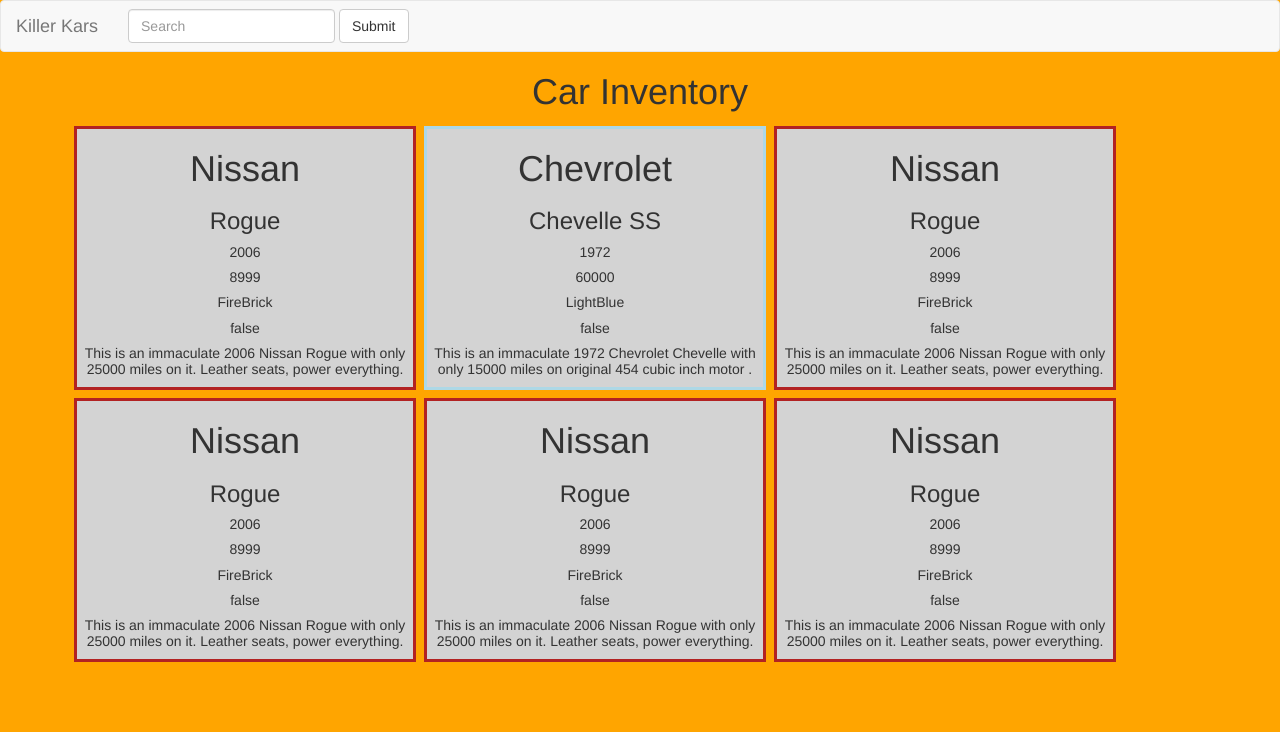
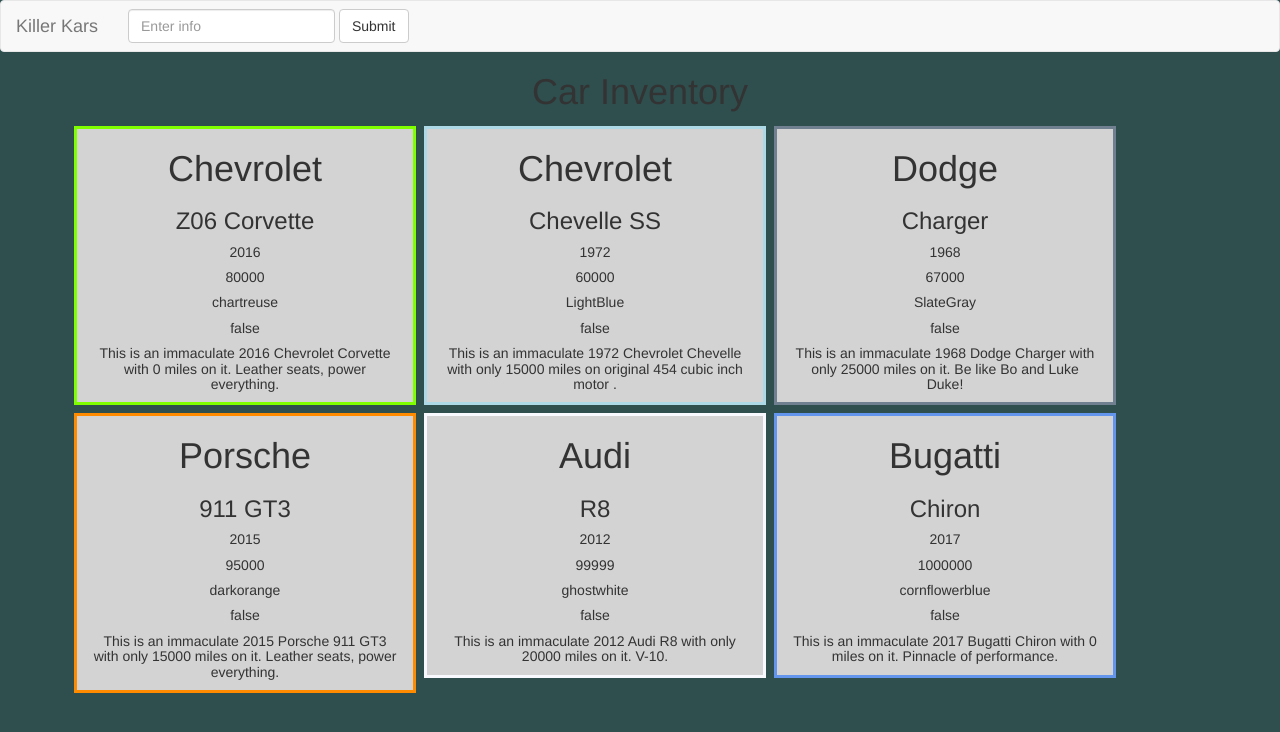
Before and after one commit to jkillz2020/spa-quiz, a website: page index.html in a window 1280 px wide. Drawn offline with nearby package versions, Linux system fonts and the light colour scheme.

Commit message:
event listener click working on background and border colors and input cursor focus

```diff
--- a/index.html
+++ b/index.html
@@ -26,7 +26,7 @@
       </ul>
       <form class="navbar-form navbar-left" role="search">
         <div class="form-group">
-          <input type="text" class="form-control" id="userinput"placeholder="Search">
+          <input type="text" class="form-control" id="userinput"placeholder="Enter info">
         </div>
         <button type="submit" class="btn btn-default">Submit</button>
       </form>
--- a/inventory.json
+++ b/inventory.json
@@ -1,12 +1,12 @@
 {
   "cars": [{
-    "make": "Nissan",
-    "model": "Rogue",
-    "year": "2006",
-    "price": "8999",
-    "color": "FireBrick",
+    "make": "Chevrolet",
+    "model": " Z06 Corvette",
+    "year": "2016",
+    "price": "80000",
+    "color": "chartreuse",
     "purchased": false,
-    "description": "This is an immaculate 2006 Nissan Rogue with only 25000 miles on it. Leather seats, power everything."
+    "description": "This is an immaculate 2016 Chevrolet Corvette with 0 miles on it. Leather seats, power everything."
   }, {
     "make": "Chevrolet",
     "model": "Chevelle SS",
@@ -16,36 +16,36 @@
     "purchased": false,
     "description": "This is an immaculate 1972 Chevrolet Chevelle with only 15000 miles on original 454 cubic inch motor ."
   }, {
-    "make": "Nissan",
-    "model": "Rogue",
-    "year": "2006",
-    "price": "8999",
-    "color": "FireBrick",
+    "make": "Dodge",
+    "model": "Charger",
+    "year": "1968",
+    "price": "67000",
+    "color": "SlateGray",
     "purchased": false,
-    "description": "This is an immaculate 2006 Nissan Rogue with only 25000 miles on it. Leather seats, power everything."
+    "description": "This is an immaculate 1968 Dodge Charger with only 25000 miles on it. Be like Bo and Luke Duke!"
   }, {
-    "make": "Nissan",
-    "model": "Rogue",
-    "year": "2006",
-    "price": "8999",
-    "color": "FireBrick",
+    "make": "Porsche",
+    "model": "911 GT3",
+    "year": "2015",
+    "price": "95000",
+    "color": "darkorange",
     "purchased": false,
-    "description": "This is an immaculate 2006 Nissan Rogue with only 25000 miles on it. Leather seats, power everything."
+    "description": "This is an immaculate 2015 Porsche 911 GT3 with only 15000 miles on it. Leather seats, power everything."
   }, {
-    "make": "Nissan",
-    "model": "Rogue",
-    "year": "2006",
-    "price": "8999",
-    "color": "FireBrick",
+    "make": "Audi",
+    "model": "R8",
+    "year": "2012",
+    "price": "99999",
+    "color": "ghostwhite",
     "purchased": false,
-    "description": "This is an immaculate 2006 Nissan Rogue with only 25000 miles on it. Leather seats, power everything."
+    "description": "This is an immaculate 2012 Audi R8 with only 20000 miles on it. V-10."
   }, {
-    "make": "Nissan",
-    "model": "Rogue",
-    "year": "2006",
-    "price": "8999",
-    "color": "FireBrick",
+    "make": "Bugatti",
+    "model": "Chiron",
+    "year": "2017",
+    "price": "1000000",
+    "color": "cornflowerblue",
     "purchased": false,
-    "description": "This is an immaculate 2006 Nissan Rogue with only 25000 miles on it. Leather seats, power everything."
+    "description": "This is an immaculate 2017 Bugatti Chiron with 0 miles on it. Pinnacle of performance."
   }]
 }
--- a/javascripts/eventlistener.js
+++ b/javascripts/eventlistener.js
@@ -1,17 +1,38 @@
 "use strict";
-var CarLot = (function(orignalCarLot) {
-  orignalCarLot.activateEvents = function()
-};
-
-function addClickEvent(currentCar){
-  for (let i = 0; i < privateInventory.length; i++){
-    let currentInfo = description[i];
-    currentCar.addEventListener("click", function(){
-      removeSelected();
+var CarLot = (function(originalCarLot) {
+  originalCarLot.activateEvents = function() {
+    var currentCar = document.getElementsByClassName("card");
+  for (let i = 0; i < currentCar.length; i++){
+    let currentInfo = currentCar[i].description;
+    currentCar[i].addEventListener("click", function(){
+      originalCarLot.removeSelected();
       userinput.value = "";
       userinput.focus();
-      currentCar.classList.add("selected");
-      //keyEvent(currCard, currBio);
+      currentCar[i].classList.add("selected");
 
-  });
+      })
+     }
+   }
+originalCarLot.removeSelected = function() {
+  var currentCar = document.getElementsByClassName("card");
+  for (let i = 0; i < currentCar.length; i++){
+  currentCar[i].classList.remove("selected");
   }
+}
+
+function newDescription(){
+  userinput.addEventListener("click", function(event){
+    if (currentCar.classList.contains("selected")) {
+      let newInfo = event.userinput.value;
+    currBio.innerHTML = newBio;
+
+      if (event.keyCode === 13){
+        currentInfo.innerHTML = newInfo;
+        userinput.value = "";
+        }
+      }
+  })
+}
+
+  return originalCarLot;
+  })(CarLot || {});
--- a/javascripts/quiz.js
+++ b/javascripts/quiz.js
@@ -1,14 +1,15 @@
 "use strict";
 var CarLot = (function(originalCarLot) {
- originalCarLot.listCars = function(){
+ originalCarLot.listCars = function(populateCars){
     var list = document.getElementsByClassName("container")[0];
     var outputString = "";
-    var populateCars = CarLot.getInventory();
+    // var populateCars = CarLot.getInventory();
+    // console.log(populateCars);
     for (var i = 0; i < populateCars.length; i++) {
     var currentCar = populateCars[i];
 
     //build DOM string
-    outputString += `<div class = ".col-md-4 card" style = "border: solid 3px ${currentCar.color}"><h1>${currentCar.make}</h1>`;
+    outputString += `<div class = "col-md-4 card" style = "border: solid 3px ${currentCar.color}"><h1>${currentCar.make}</h1>`;
     outputString += `<h3>${currentCar.model}</h3>`;
     outputString += `<h5>${currentCar.year}</h5>`;
     outputString += `<h5>${currentCar.price}</h5>`;
@@ -19,12 +20,18 @@
 
       }
  list.innerHTML = outputString;
+CarLot.activateEvents();
     };
+
+
     return originalCarLot;
 
-addClickEvent();
 
-})(CarLot || {});
+
+ })(CarLot || {})
+
+
+
 
 // // Load the inventory and send a callback function to be
 // // invoked after the process is complete
--- a/quiz.css
+++ b/quiz.css
@@ -1,6 +1,6 @@
 body {
   text-align: center;
-  background-color: orange;
+  background-color: darkslategray;
 }
 
 .card {
@@ -12,8 +12,8 @@
   word-wrap: break-word;
 }
 
-.selcted {
+.selected {
   border-width: 8px !important;
-  background-color: pink;
+  background-color: limegreen;
   word-wrap: break-word;
 }
```
Also changed, not shown: 1 other file.
